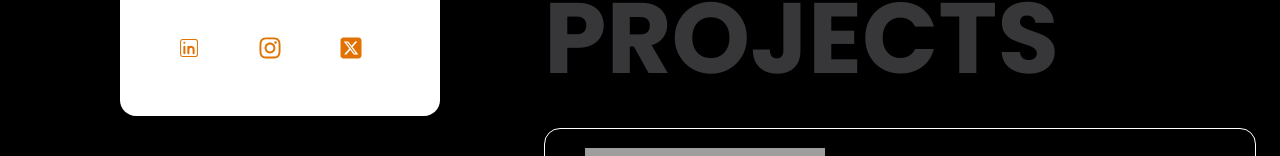
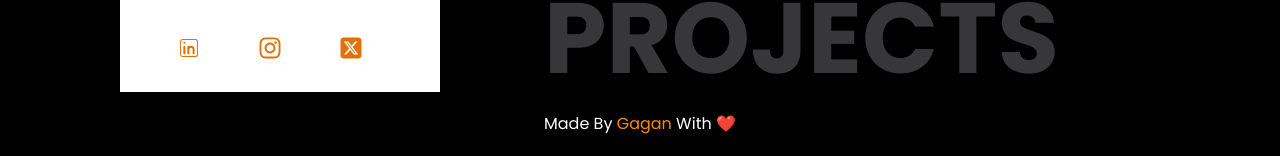
Before and after one commit to Gaganjangid73/Gagan-Portifolio, a React (Vite) app: page / in a window 1280 px wide. Shown: the part 644-800 px from the top of the page. Built offline with nearby package versions, Linux system fonts and the light colour scheme; grey boxes are pictures that could not be loaded.

Commit message:
Tag Added

```diff
--- a/src/pages/Homepage.jsx
+++ b/src/pages/Homepage.jsx
@@ -23,6 +23,7 @@ const Homepage = () => {
           <Outlet />
         </div>
       </div>
+       <p className="text-white text-center mt-5 mb-5">Made By <span className="text-orange-400"> Gagan</span>  With ❤️</p>
     </div>
   );
 };
```
